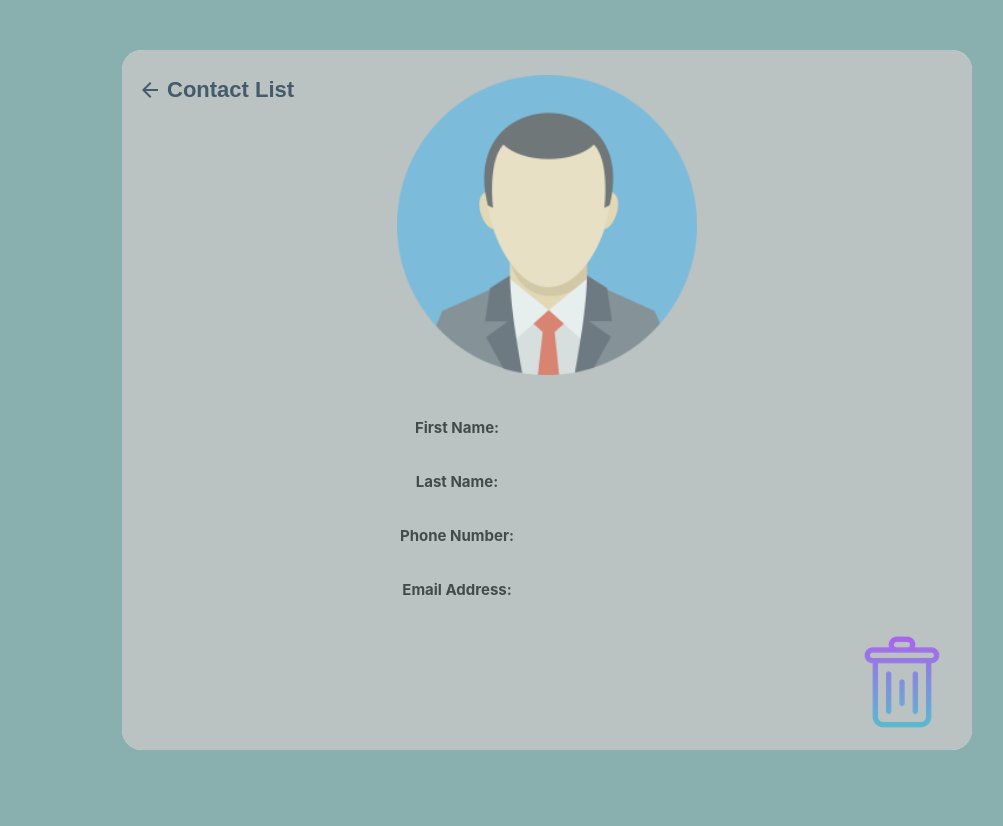
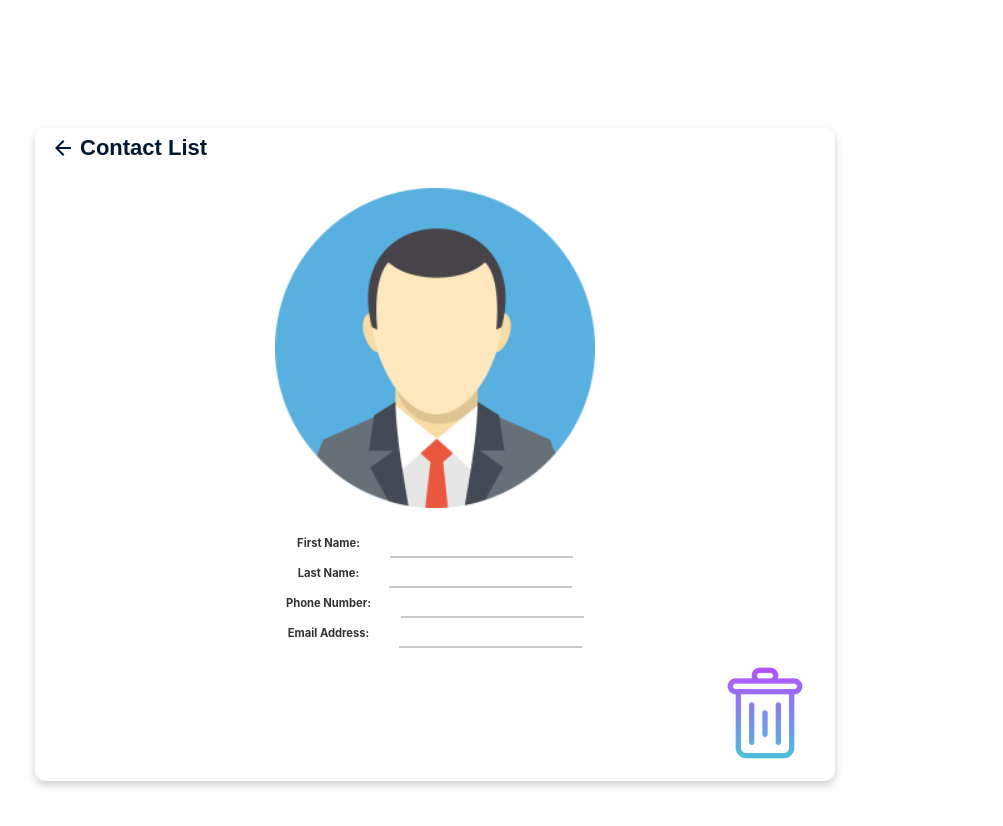
Before and after one commit to Estebanadm/Contact_Web_App, a React (Create React App) app: page /ContactInfo/1 in a window 1280 px wide. Shown: the top 826 px of the page, without its empty margins (93-1096 px from the left). Before the commit the page ends 800 px from the top, so only its background shows below. Built offline with nearby package versions, Linux system fonts and the light colour scheme.

Commit message:
Update to make the website dynamic

```diff
--- a/src/App.css
+++ b/src/App.css
@@ -1,14 +1,12 @@
 .container{
-  display: 'flex';
-  justify-content:'center';
-  align-items:'center';
-  height: '100vh';
-
+  display: flex;
+  justify-content:center;
+  align-items:center;
+  height: 100vh;
 }
 .boxContainer {
   position: absolute;
-  width: 850px;
-  height: 700px;
+  max-width: 850px;
   mix-blend-mode: normal;
   background-color: #FFFFFF;
   border-radius: 20px;
@@ -18,7 +16,6 @@
   left:0;
   right:0;
   opacity: 0.8;
-  flexDirection:'row';
 }
 
 ::-webkit-scrollbar {
--- a/src/App.js
+++ b/src/App.js
@@ -14,10 +14,6 @@ import AddContact from './screens/addContact';
 
 function App() {
   return (
-    <div>
-      <style>{'body {background-color:#89B0AE'}</style>
-      <div className="container">
-        <Box className="boxContainer">
           <Routes>
             <Route path="/" element={<ContactList />} />
             <Route path="/ContactInfo" element={<ContactInfo />}>
@@ -25,9 +21,6 @@ function App() {
             </Route>
             <Route path="/AddContact" element={<AddContact />} />
           </Routes>
-        </Box>
-      </div>
-    </div>
   );
 }
 
--- a/src/components/ContactCard/ContactCard.js
+++ b/src/components/ContactCard/ContactCard.js
@@ -12,7 +12,7 @@ function ContactCard({
   return (
     <button onClick={() => onContactClick()}>
       <Box className="contactBox" >
-        <img src={logo} className="profilePicture" />
+        <img src={logo} className="profilePicture" alt="Contact Card Picture" />
         <div className="contactInfo">
           <h1 className="contactHeader">{contactName}</h1>
           <h1 className="contactNumber">{phone}</h1>
--- a/src/components/SearchBar/SearchBar.css
+++ b/src/components/SearchBar/SearchBar.css
@@ -1,29 +1,36 @@
 .search{
-    margin-top: 35px;
+    height:100%;
     display: flex;
+    width:50%;
+    justify-content: flex-start;
 }
 .searchBar{
-    position:absolute;
     background-color: #F0EFEF;
     border: 1px solid #000000;
     border-radius: 25px;
     width:220px;
     height:40px;
     margin: auto;
-    margin-top: 35px;
-    top:0;
-    bottom:0;
-    left:0;
-    right:0;
+    /* align-items:center; */
     padding-left:15px;
   }
   .searchIcon{
-    position:relative;
     height:30px;
     width:30px;
-    top:10px;
-    left:100px;
-    display:'grid';
     place-items:center;
     margin: auto;
+    margin-right:60px;
+    top:20px;
   }
+  .addIconContainer {
+
+    background-color:#000000;
+    cursor: pointer;
+    display: flex;
+    margin: auto;
+    border-radius: 60%;
+  }
+  .addIcon {
+    transform: scale(1.8);
+    color: #66aff5;
+  }
--- a/src/components/SearchBar/SearchBar.js
+++ b/src/components/SearchBar/SearchBar.js
@@ -1,14 +1,25 @@
 import React from 'react';
 import './SearchBar.css';
 import SearchIcon from '@mui/icons-material/Search';
+import AddCircleOutlineOutlinedIcon from "@mui/icons-material/AddCircleOutlineOutlined";
 
-function SearchBar({ onChangeText }) {
+function SearchBar({ onChangeText,openAddContact }) {
   return (
     <div className="search">
-      <input placeholder="Search..." type="text" className="searchBar" onChange={(text) => onChangeText(text.target.value)} />
       <div className="searchIcon">
-        <SearchIcon />
+        <div className='searchRow'>
+        <input placeholder="Search..." type="text" className="searchBar" onChange={(text) => onChangeText(text.target.value)} />
+        </div>
       </div>
+      <><button
+          className="addIconContainer"
+          onClick={() => {
+            openAddContact();
+          }}
+        >
+          <AddCircleOutlineOutlinedIcon className="addIcon" />
+        </button>
+        </>
     </div>
   );
 }
--- a/src/screens/contactInfo.css
+++ b/src/screens/contactInfo.css
@@ -1,183 +1,161 @@
+.contact-Container{
+  position:flex;
+  background-color: #FFFFFF;
+  border-radius:10px;
+  margin:10%;
+  box-shadow: 0 4px 8px 0 rgba(0,0,0,0.2);
+  max-width:800px;
+}
+.infoPicture {
+  display:flex;
+  width: 40%;
+  margin:20px auto;
 
-.pictureContainer{
-    display: 'flex';
-    position:absolute;
-    height: 350px;
-    width: 100%;
-    align-items: center;
-    justify-content: center;
-    border-top-left-radius: 20px;
-    border-top-right-radius: 20px;
-    background-color:#BBBBBB;
-    opacity:0.8;
-  }
-.infoPicture{
-    display: 'flex';
-    position:absolute;
-    width:300px;
-    height:300px;
-    margin:auto;
-    top:0;
-    bottom:0;
-    left:0;
-    right:0;
 }
-  .backButton{
-    height:40px;
-    display:flex;
-    flex-direction: row;
-    margin:10px;
-    border-radius: 30px;
-    cursor: pointer;
-    margin-top:20px;
-  }
-  .buttonText{
-    margin:auto;
-    text-align: center;
-    font-size: 22px;
-    padding:5px;
-    margin-right:4px;
-    color:#001833;
-  }
-  .backIcon{
-    positon:absolute;
-    margin:auto;
-    color:#001833;
-  }
-  .contactInfoContainer{
-    justify-content:'center';
-    align-items:'center';
-    flex-direction: column;
-    position:absolute;
-    display:flex;
-    height:50%;
-    width:100%;
-    margin:auto;
-    bottom:0;
-    left:0;
-    right:0;
-    border-bottom-left-radius: 20px;
-    border-bottom-right-radius: 20px;
-    opacity:0.8;
-    background-color:#BBBBBB;
-    border:transparent;
-  }
-  .contactInput{
-    margin:auto;
-    width:400px;
-    height:30px;
-    display:flex;
-    flex-direction: row;
-  }
-  .infoText{
-    text-align: center;
-    font-size: 15px;
-    margin:auto;
-    margin-right:-4px;
-    bottom:15px;
-    width:120px;
-  }
-  .textInput{
-    width:200px;
-    border-radius: 30px;
-    border: 0.2px solid #BBBBBB;
-    padding-left:30px;
-    align-text:center;
-    background-color:#BBBBBB;
-    font-weight: bold;
-  }
-  .editButton{
-    height:50px;
-    width:200px;
-    cursor: pointer;
-    margin:auto;
-    border-radius: 30px;
-    background-color: #C1E3ED;
-    opacity:0.8;
-    margin-right:180px;
-  }
-  .hideButton{
-    height:50px;
-    width:200px;
-    margin:auto;
-    border-radius: 30px;
-    background-color: #C1E3ED;
-    opacity:0;
-  }
-  .row{
-    display:flex;
-    flex-direction: row;
-  }
-  .deleteIcon{
-    transition:transform 200ms ease-in;
-    cursor:pointer;
-  }
-  .deleteIcon:hover{
-    transform:scale(1.1);
+.backButton {
+  height: 40px;
+  display: flex;
+  flex-direction: row;
+  margin: 10px;
+  border-radius: 30px;
+  cursor: pointer;
+  margin-top: 20px;
 }
-.error-PopUp{
-  display:flex;
-  align-items:center;
-  justify-contenct:center;
+.buttonText {
+  margin: auto;
+  text-align: center;
+  font-size: 22px;
+  padding: 5px;
+  margin-right: 4px;
+  color: #001833;
+}
+.backIcon {
+  positon: absolute;
+  margin: auto;
+  color: #001833;
+}
+.contactInfoContainer {
+  justify-content: "center";
+  align-items: "center";
+  flex-direction: column;
+  display: flex;
+  height: 50%;
+  width: 100%;
+  margin: auto;
+  bottom: 0;
+  left: 0;
+  right: 0;
+  opacity: 0.8;
+  border: transparent;
+}
+.contactInput {
+  margin: auto;
+  height: 30px;
+  display: flex;
+  flex-direction: row;
+}
+.infoText {
+  font-size:70%;
+  margin: auto;
+  bottom: 5px;
+}
+.textInput {
+  border: 0;
+  border-bottom: 2px solid #bbbbbb;
+  margin-left: 30px;
+  align-text: center;
+  font-weight: bold;
+}
+.editButton {
+  height: 50px;
+  width: 200px;
+  cursor: pointer;
+  margin: auto;
+  border-radius: 30px;
+  background-color: #c1e3ed;
+  opacity: 0.8;
+  margin-right: 180px;
+}
+.hideButton {
+  height: 50px;
+  width: 200px;
+  margin: auto;
+  border-radius: 30px;
+  background-color: #c1e3ed;
+  opacity: 0;
+}
+.row {
+  display: flex;
+  flex-direction: row;
+}
+.deleteIcon {
+  transition: transform 200ms ease-in;
+  cursor: pointer;
+}
+.deleteIcon:hover {
+  transform: scale(1.1);
+}
+.error-PopUp {
+  display: flex;
+  align-items: center;
+  justify-contenct: center;
   flex-direction: column;
 }
-.errorMessageButton{
-  background-color:#53d769;
-  border-radius:30px;
+.errorMessageButton {
+  background-color: #53d769;
+  border-radius: 30px;
   width: 60px;
-  height:30px;
-  margin-top:20px;
+  height: 30px;
+  margin-top: 20px;
 }
-.deleteConfirmationContainer{
-  width:400px;
-  height:200px;
-  display:flex;
-  align-items:center;
-  justify-content:center;
-  flex-direction:column;
-  background-color:#BBBBBB;
-  border:10px;
-  padding:15px;
-  opacity:0.8;
-  border-radius:15px;
+.deleteConfirmationContainer {
+  width: 400px;
+  height: 200px;
+  display: flex;
+  align-items: center;
+  justify-content: center;
+  flex-direction: column;
+  background-color: #bbbbbb;
+  border: 10px;
+  padding: 15px;
+  opacity: 0.8;
+  border-radius: 15px;
 }
-.deleteHeader{
-
+.deleteHeader {
 }
-.deleteBody{
-  font-weight:bold;
-
+.deleteBody {
+  font-weight: bold;
 }
-.deleteButtonsContainer{
-  padding-top:30px;
-  display:flex;
-  align-items:center;
-  justify-content:center;
+.deleteButtonsContainer {
+  padding-top: 30px;
+  display: flex;
+  align-items: center;
+  justify-content: center;
 }
-.cancelButton{
-  margin:auto;
-  padding:15px;
-  background-color:#89B0AE;
-  padding-right:30px;
-  padding-left:30px;
+.cancelButton {
+  margin: auto;
+  padding: 15px;
+  background-color: #89b0ae;
+  padding-right: 30px;
+  padding-left: 30px;
   border-top-left-radius: 10px;
-  border-bottom-left-radius:10px;
-  margin-right:1px;
-  font-weight:bold;
+  border-bottom-left-radius: 10px;
+  margin-right: 1px;
+  font-weight: bold;
 }
-.confirmButton{
-  margin:auto;
-  padding:15px;
-  background-color:#89B0AE;
-  padding-right:30px;
-  padding-left:30px;
+.confirmButton {
+  margin: auto;
+  padding: 15px;
+  background-color: #89b0ae;
+  padding-right: 30px;
+  padding-left: 30px;
   border-top-right-radius: 10px;
-  border-bottom-right-radius:10px;
-  margin-left:1px;
-  font-weight:bold;
+  border-bottom-right-radius: 10px;
+  margin-left: 1px;
+  font-weight: bold;
 }
 
-  ::-webkit-scrollbar {
-    width: 0px;
-    background: transparent; /* make scrollbar transparent */
-  }
+::-webkit-scrollbar {
+  width: 0px;
+  background: transparent; /* make scrollbar transparent */
+}
--- a/src/screens/contactInfo.js
+++ b/src/screens/contactInfo.js
@@ -104,14 +104,12 @@ export default function ContactInfo() {
     }
   }, []);
   return (
-    <div>
-      <div className="pictureContainer">
+    <div className={"contact-Container"}>
         <button className="backButton" onClick={() => { goBack(); }}>
           <ArrowBackIcon className="backIcon" />
           <h1 className="buttonText">Contact List</h1>
         </button>
-        <img src={logo} className="infoPicture" />
-      </div>
+        <img src={logo} className="infoPicture" alt='Contact Logo' />
       <div className="contactInfoContainer">
         <div className="contactInput">
           <h1 className="infoText">First Name: </h1>
--- a/src/screens/contactList.css
+++ b/src/screens/contactList.css
@@ -1,66 +1,34 @@
-.container{
-    display: 'flex';
-    justify-content:'center';
-    align-items:'center';
-    height: '100vh';
+.container {
+  justify-content: center;
+  align-items: center;
+  height: 100vh;
+  background-color: white;
+}
+.headerContainer {
+  height:100px;
+  width: 100%;
+  display: flex;
+	flex-direction: row;
+	flex-wrap: nowrap;
+	justify-content: center;
+	align-items: center;
+	align-content: stretch;
+}
+.gridContainer {
+  /* poisition: relative; */
+  width:80%;
+  margin: 0 auto;
+  display: flex;
+  flex-direction: row;
+  flex-wrap: wrap;
+  justify-content: center;
+}
 
-  }
-  .boxContainer {
-    position: absolute;
-    width: 850px;
-    height: 700px;
-    mix-blend-mode: normal;
-    background-color: #FFFFFF;
-    border-radius: 20px;
-    margin: auto;
-    top:0;
-    bottom:0;
-    left:0;
-    right:0;
-    opacity: 0.8;
-    flexDirection:'row';
-  }
-  .headerContainer{
-    display: 'flex';
-    position:'relative';
-    flexDirection:row;
-    height: 100px;
-    width: 100%;
-    align-items: center;
-    justify-content: center;
-    border-top-left-radius: 20px;
-    border-top-right-radius: 20px;
-    overflow: hidden;
-  }
-  .contactsContainer{
-    poisition:absolute;
-    overflow-y: scroll;
-    height: 600px;
-    border-bottom-left-radius: 20px;
-    border-bottom-right-radius: 20px;
-  }
-  .gridContainer{
-    poisition:relative;
-    display: grid;
-    grid-template-columns:1fr 1fr 1fr;
-  }
-  .addIconContainer{
-    cursor:pointer;
-    position: relative;
-    margin:auto;
-    left:65%;
-    bottom:20%;
-    border-radius: 60%;
-  }
-  .addIcon{
-    transform: scale(1.8);
-    color:#66AFF5;
-  }
+
 button {
   background: transparent;
   border: none !important;
 }
-
 
 ::-webkit-scrollbar {
   width: 0px;
--- a/src/screens/contactList.js
+++ b/src/screens/contactList.js
@@ -1,21 +1,20 @@
-import './contactList.css';
-import React, { useEffect, Fragment, useState } from 'react';
-import Box from '@mui/material/Box';
-import { useSelector, useDispatch } from 'react-redux';
-import cloneDeep from 'lodash/cloneDeep';
-import AddCircleOutlineOutlinedIcon from '@mui/icons-material/AddCircleOutlineOutlined';
+import "./contactList.css";
+import React, { useEffect, Fragment, useState } from "react";
+import Box from "@mui/material/Box";
+import { useSelector, useDispatch } from "react-redux";
+import cloneDeep from "lodash/cloneDeep";
 import {
   BrowserRouter as Router,
   Route,
   Routes,
   Link,
   useNavigate,
-} from 'react-router-dom';
-import data from '../Assets/Data/MOCK_DATA.json';
-import SearchBar from '../components/SearchBar/SearchBar';
-import ContactCard from '../components/ContactCard/ContactCard';
-import { setContacts } from '../actions/contactActions';
-import PopUp from '../components/PopUp/PopUp';
+} from "react-router-dom";
+import data from "../Assets/Data/MOCK_DATA.json";
+import SearchBar from "../components/SearchBar/SearchBar";
+import ContactCard from "../components/ContactCard/ContactCard";
+import { setContacts } from "../actions/contactActions";
+import PopUp from "../components/PopUp/PopUp";
 
 function ContactList() {
   const navigate = useNavigate();
@@ -23,7 +22,7 @@ function ContactList() {
     navigate(`/contactInfo/${id}`);
   };
   const openAddContact = () => {
-    navigate('/AddContact');
+    navigate("/AddContact");
   };
   const dispatch = useDispatch();
   const contacts = useSelector((state) => state.contactsReducer[0]) || [];
@@ -37,10 +36,13 @@ function ContactList() {
     } else {
       setFiltering(false);
     }
-    const newContacts = cloneDeep(contacts).filter((contact, index) => (contact.first_name.toLowerCase().includes(text.toLowerCase())
-      || contact.last_name.toLowerCase().includes(text.toLowerCase())
-      || contact.phoneNumber.toLowerCase().includes(text.toLowerCase())
-      || contact.email.toLowerCase().includes(text.toLowerCase())));
+    const newContacts = cloneDeep(contacts).filter(
+      (contact, index) =>
+        contact.first_name.toLowerCase().includes(text.toLowerCase()) ||
+        contact.last_name.toLowerCase().includes(text.toLowerCase()) ||
+        contact.phoneNumber.toLowerCase().includes(text.toLowerCase()) ||
+        contact.email.toLowerCase().includes(text.toLowerCase())
+    );
     setFilterContacts(newContacts);
   };
   const getData = () => data;
@@ -53,17 +55,15 @@ function ContactList() {
   }, []);
   console.log(contacts);
   return (
-    <div>
-      <style>{'body {background-color:#89B0AE'}</style>
+    <>
       <div className="headerContainer">
-        <SearchBar onChangeText={(text) => filterFunction(text)} />
-        <button className="addIconContainer" onClick={() => { openAddContact(); }}>
-          <AddCircleOutlineOutlinedIcon className="addIcon" />
-        </button>
+        <SearchBar onChangeText={(text) => filterFunction(text)} openAddContact={openAddContact} />
       </div>
       <div className="contactsContainer">
         <div className="gridContainer">
-          {contacts.length > 0 && (filterContacts > 0 || filtering ? filterContacts : contacts).map((contact, index) => (
+          {contacts.length > 0 &&
+            (filterContacts > 0 || filtering ? filterContacts : contacts).map(
+              (contact, index) => (
                 <Fragment key={contact.id}>
                   <ContactCard
                     firstName={contact.first_name}
@@ -75,10 +75,11 @@ function ContactList() {
                     }}
                   />
                 </Fragment>
-          ))}
+              )
+            )}
         </div>
       </div>
-    </div>
+    </>
   );
 }
 
```
Lines whose indentation alone changed are shown as unchanged.
